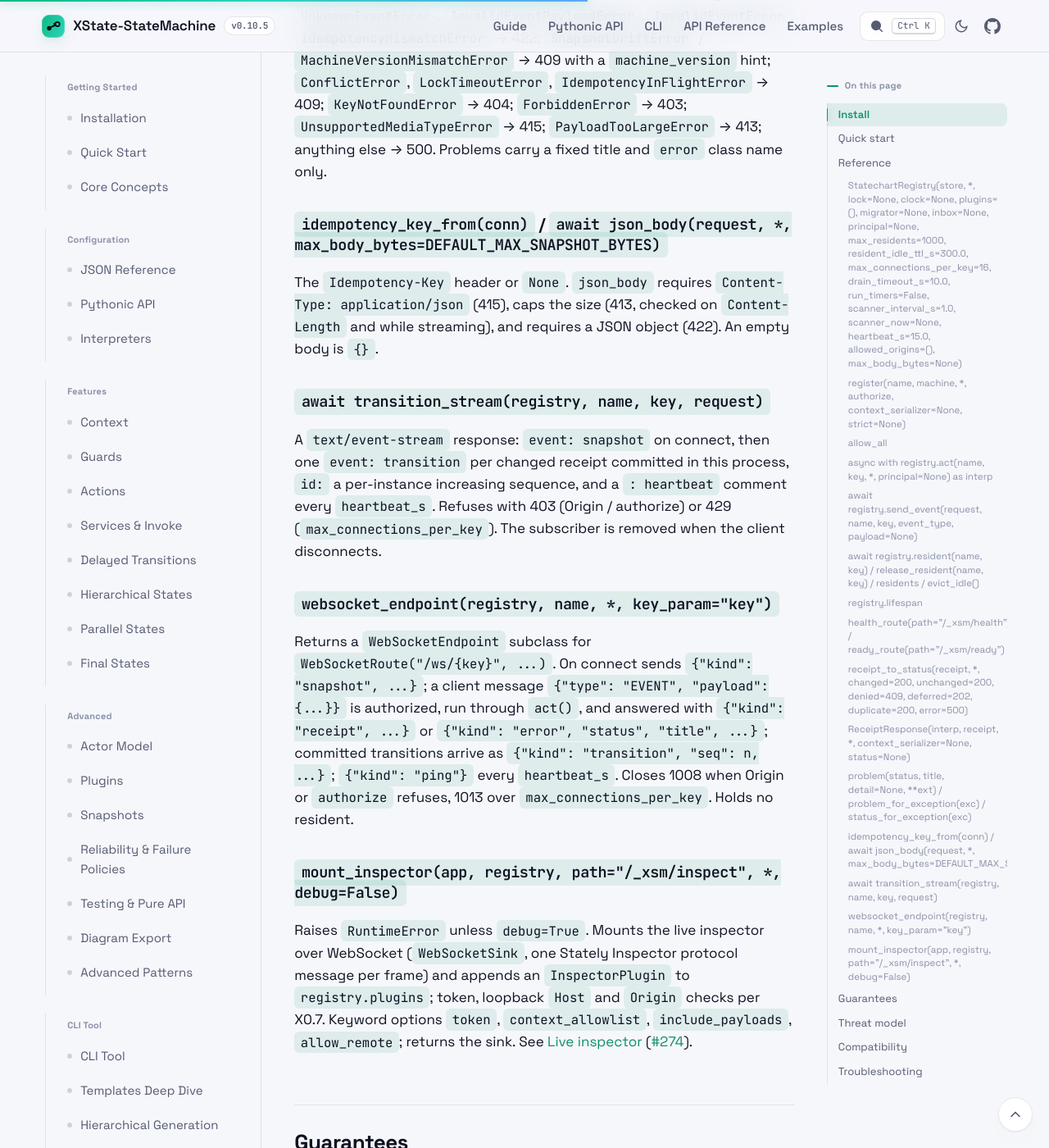
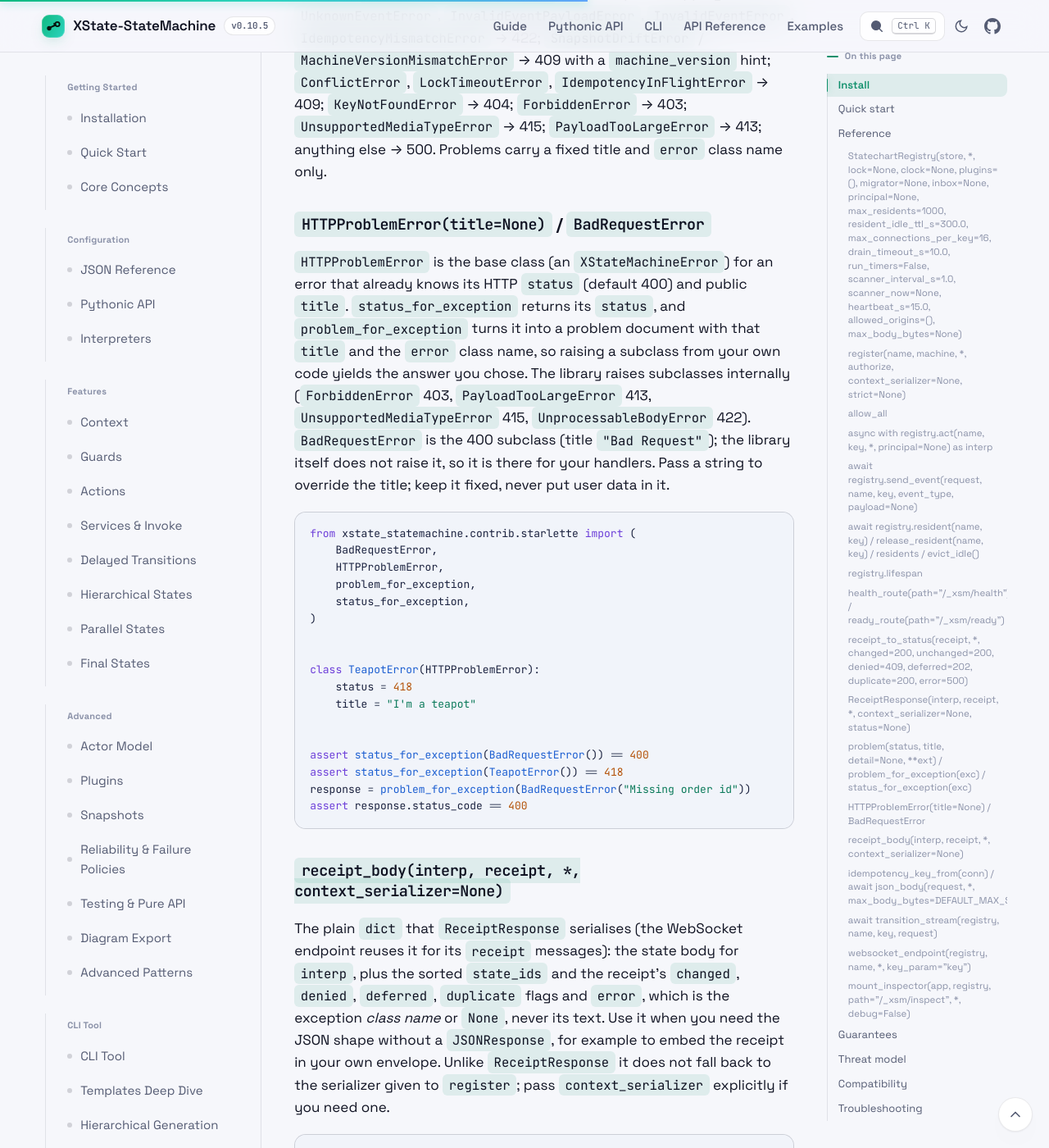
Before and after one commit to basiltt/xstate-statemachine, a Jekyll site: the page built from docs/_guide/integration-starlette.md, in a window 1280 px wide and 1400 px high, scrolled down 5208 px. Shown: the whole window at 82% size. Built offline with Jekyll 4.4.1, drawn with Linux system fonts in a browser that asks for light colours; some of the changed text lies outside the part shown.

Commit message:
docs(starlette): reference HTTPProblemError, BadRequestError, receipt_body
Co-Authored-By: Claude Fable 5 <noreply@anthropic.com>

````diff
--- a/docs/_guide/integration-starlette.md
+++ b/docs/_guide/integration-starlette.md
@@ -123,6 +123,42 @@ A `JSONResponse` with `{state, state_ids, changed, denied, deferred, duplicate,
 
 RFC 9457 `application/problem+json`. The exception mapping: `UnknownEventError`, `InvalidEventPayloadError`, `InvalidEventError`, `IdempotencyMismatchError` → 422; `SnapshotDriftError` / `MachineVersionMismatchError` → 409 with a `machine_version` hint; `ConflictError`, `LockTimeoutError`, `IdempotencyInFlightError` → 409; `KeyNotFoundError` → 404; `ForbiddenError` → 403; `UnsupportedMediaTypeError` → 415; `PayloadTooLargeError` → 413; anything else → 500. Problems carry a fixed title and `error` class name only.
 
+### `HTTPProblemError(title=None)` / `BadRequestError`
+
+`HTTPProblemError` is the base class (an `XStateMachineError`) for an error that already knows its HTTP `status` (default 400) and public `title`. `status_for_exception` returns its `status`, and `problem_for_exception` turns it into a problem document with that `title` and the `error` class name, so raising a subclass from your own code yields the answer you chose. The library raises subclasses internally (`ForbiddenError` 403, `PayloadTooLargeError` 413, `UnsupportedMediaTypeError` 415, `UnprocessableBodyError` 422). `BadRequestError` is the 400 subclass (title `"Bad Request"`); the library itself does not raise it, so it is there for your handlers. Pass a string to override the title; keep it fixed, never put user data in it.
+
+<!-- doc-fragment -->
+```python
+from xstate_statemachine.contrib.starlette import (
+    BadRequestError,
+    HTTPProblemError,
+    problem_for_exception,
+    status_for_exception,
+)
+
+
+class TeapotError(HTTPProblemError):
+    status = 418
+    title = "I'm a teapot"
+
+
+assert status_for_exception(BadRequestError()) == 400
+assert status_for_exception(TeapotError()) == 418
+response = problem_for_exception(BadRequestError("Missing order id"))
+assert response.status_code == 400
+```
+
+### `receipt_body(interp, receipt, *, context_serializer=None)`
+
+The plain `dict` that `ReceiptResponse` serialises (the WebSocket endpoint reuses it for its `receipt` messages): the state body for `interp`, plus the sorted `state_ids` and the receipt's `changed`, `denied`, `deferred`, `duplicate` flags and `error`, which is the exception *class name* or `None`, never its text. Use it when you need the JSON shape without a `JSONResponse`, for example to embed the receipt in your own envelope. Unlike `ReceiptResponse` it does not fall back to the serializer given to `register`; pass `context_serializer` explicitly if you need one.
+
+<!-- doc-fragment -->
+```python
+async with registry.act("order", key) as interp:
+    receipt = await interp.send("PAY")
+    body = receipt_body(interp, receipt)
+return JSONResponse({"result": body}, status_code=receipt_to_status(receipt))
+```
 ### `idempotency_key_from(conn)` / `await json_body(request, *, max_body_bytes=DEFAULT_MAX_SNAPSHOT_BYTES)`
 
 The `Idempotency-Key` header or `None`. `json_body` requires `Content-Type: application/json` (415), caps the size (413, checked on `Content-Length` and while streaming), and requires a JSON object (422). An empty body is `{}`.
````
